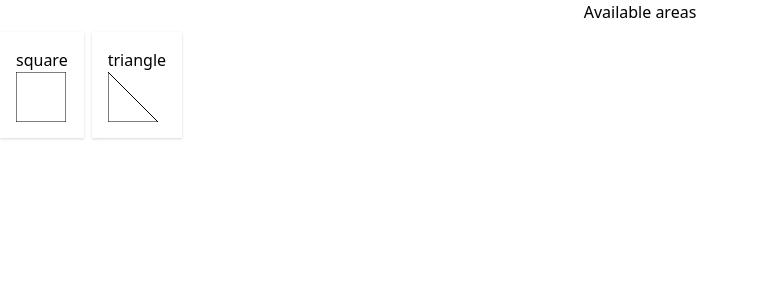
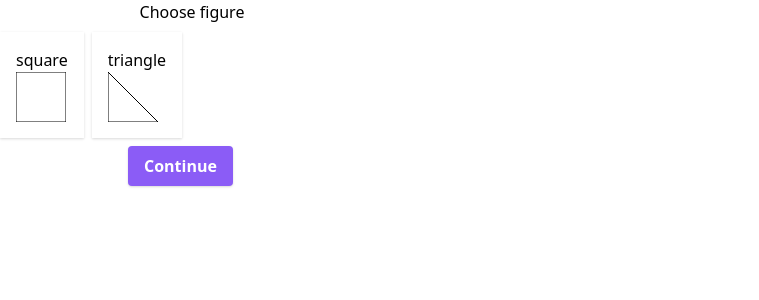
Before and after one commit to salatielosorno/tile-calculator, a React (Create React App) app: page / in a window 1280 px wide. Shown: the top 300 px of the page, without its empty margins (0-759 px from the left). Built offline with nearby package versions, Linux system fonts and the light colour scheme.

Commit message:
feat(calculator): show sections based on steps

```diff
--- a/src/components/thumbnail-tools/Thumbnail-tools.js
+++ b/src/components/thumbnail-tools/Thumbnail-tools.js
@@ -1,19 +1,27 @@
-import React from 'react'
+import React, { useState } from 'react'
 import { Thumbnail } from '../thumbnail/Thumbnail';
 
 export const ThumbnailTools = props => {
+    const [isActive, setIsActive] = useState()
     return (
         <div>
             {
                 props.tools ?
                     props.tools.map((tool, index) =>
+                    <div
+                        key={index}
+                        className='inline-block'
+                        onClick={()=>{setIsActive(index)}}
+                    >
                         <Thumbnail
-                            key={index}
                             kind={tool.kind}
                             x={tool.x}
                             y={tool.y}
                             handleClick={tool.handleClick}
+                            index={index}
+                            isActive={isActive}
                         />
+                    </div>
                     ) : 'tools not defined'
             }
         </div>
--- a/src/components/thumbnail/Thumbnail.js
+++ b/src/components/thumbnail/Thumbnail.js
@@ -4,7 +4,7 @@ import { Figure } from '../figure/Figure';
 export const Thumbnail = (props) => {
     return (
         <div
-            className='p-4 inline-block shadow mr-2 mb-2 cursor-pointer hover:bg-purple-700 hover:text-white'
+            className={`p-4 inline-block shadow mr-2 mb-2 cursor-pointer hover:bg-purple-700 hover:text-white ${props.index === props.isActive ? 'bg-purple-700 text-white': ''}`}
             onClick={()=>{
                 props.handleClick(props)
             }}
--- a/src/pages/calculator/Calculator.js
+++ b/src/pages/calculator/Calculator.js
@@ -1,29 +1,23 @@
 import React, { useState } from 'react'
 import { ThumbnailTools } from '../../components/thumbnail-tools/Thumbnail-tools'
+const step = {
+    CHOOSE_FIGURE: 'chooseFigure',
+    ENTER_MEASURES: 'enterMeasures',
+    SHOW_RESULT: 'showResult'
 
+}
 export const Calculator = () => {
     const [kind, setKind] = useState('');
     const [area, setArea] = useState(0);
     const [width, setWidth] = useState(0);
     const [height, setHeight] = useState(0);
+    const [nextStep, setNextStep] = useState(step.CHOOSE_FIGURE);
 
     const handleClick = (thumb) => {
         setKind(thumb.kind);
         setArea(0);
         setHeight(0);
         setWidth(0);
-    }
-    const calculate = () => {
-        switch (kind) {
-            case 'square':
-                setArea(width * height);
-                break;
-            case 'triangle':
-                setArea((width * height) / 2);
-                break;
-            default:
-                break;
-        }
     }
 
     const tools = [
@@ -40,9 +34,53 @@ export const Calculator = () => {
             handleClick,
         }
     ];
-    const renderDataIO = () => {
+
+    const calculate = () => {
+        switch (kind) {
+            case 'square':
+                setArea(width * height);
+                break;
+            case 'triangle':
+                setArea((width * height) / 2);
+                break;
+            default:
+                break;
+        }
+    }
+
+    const title = (text) => {
+        return <p className='mb-2 text-center'>{text}</p>
+    }
+
+    const renderButton = (text, handleClick) => {
+        return (
+            <div className="md:flex md:items-center">
+                <div className="md:w-1/3"></div>
+                <div className="md:w-2/3">
+                    <button
+                        className='shadow bg-purple-500 hover:bg-purple-400 focus:shadow-outline focus:outline-none text-white font-bold py-2 px-4 rounded'
+                        onClick={handleClick}
+                    >
+                        {text}
+                    </button>
+                </div>
+            </div>
+        )
+    }
+
+    const chooseFigure = () => {
         return <>
-        <div className="w-full max-w-sm">
+            <ThumbnailTools
+                tools={tools}
+            />
+            {renderButton('Continue', () => {
+                setNextStep(step.ENTER_MEASURES);
+            })}
+        </>;
+    }
+
+    const enterMeasures = () => {
+        return <>
             <div className="md:flex md:items-center mb-6">
                 <div className="md:w-1/3">
                     <label className="block text-gray-500 font-bold md:text-right mb-1 md:mb-0 pr-4" htmlFor="width">
@@ -75,33 +113,50 @@ export const Calculator = () => {
                     />
                 </div>
             </div>
-                <div className="md:flex md:items-center">
-                    <div className="md:w-1/3"></div>
-                    <div className="md:w-2/3">
-                        <button
-                            className='shadow bg-purple-500 hover:bg-purple-400 focus:shadow-outline focus:outline-none text-white font-bold py-2 px-4 rounded'
-                            onClick={calculate}
-                        >
-                            Calculate
-                        </button>
-                    </div>
-                </div>
-            </div>
-            <div>
-                <p>{`Kind: ${kind}`}</p>
-                { area > 0 && <p>{`Area: ${area}`}</p>}
-            </div>
+            {renderButton('Continue', () => { calculate(); setNextStep(step.SHOW_RESULT) })}
         </>
     }
+
+    const showResult = () => {
+        return (
+            <>
+                <p>{`Kind: ${kind}`}</p>
+                <p>{`Area: ${area}`}</p>
+                {renderButton('Try again', () => {
+                    setNextStep(step.CHOOSE_FIGURE);
+                })}
+            </>
+        )
+    }
+
+    const renderStep = () => {
+        switch (nextStep) {
+            case step.CHOOSE_FIGURE:
                 return (
                 <div>
+                    {title('Choose figure')}
+                    {chooseFigure()}
+                </div>);
+            case step.ENTER_MEASURES:
+                return (
                     <div>
-                <p className='mb-2 text-center'>Available areas</p>
-                <ThumbnailTools
-                    tools={tools}
-                />
-            </div>
-            {kind && renderDataIO()}
+                        {title(`Enter measures of the ${kind}`)}
+                        {enterMeasures()}
+                    </div>);
+            case step.SHOW_RESULT:
+                return (
+                    <div>
+                        {title('Result')}
+                        {showResult()}
+                    </div>);
+            default:
+                break;
+        }
+    }
+
+    return (
+        <div className="w-full max-w-sm">
+            {renderStep()}
         </div>
     )
 }
```
Lines whose indentation alone changed are shown as unchanged.
